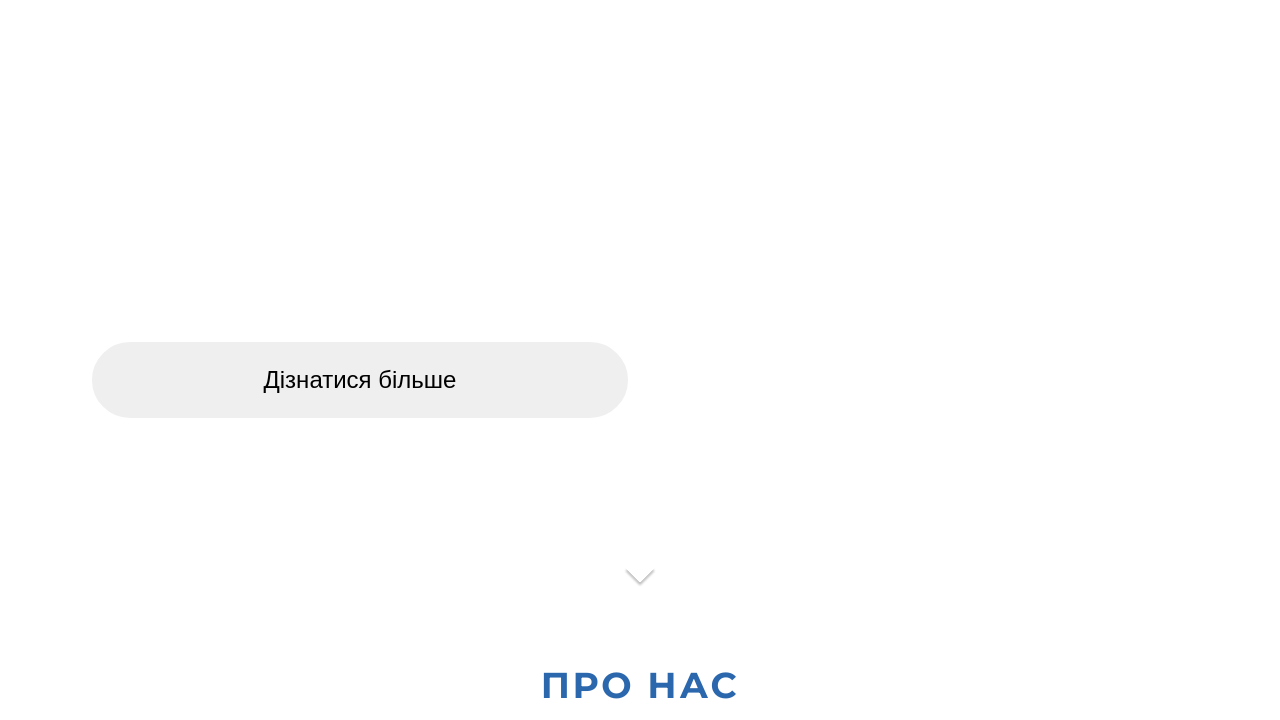
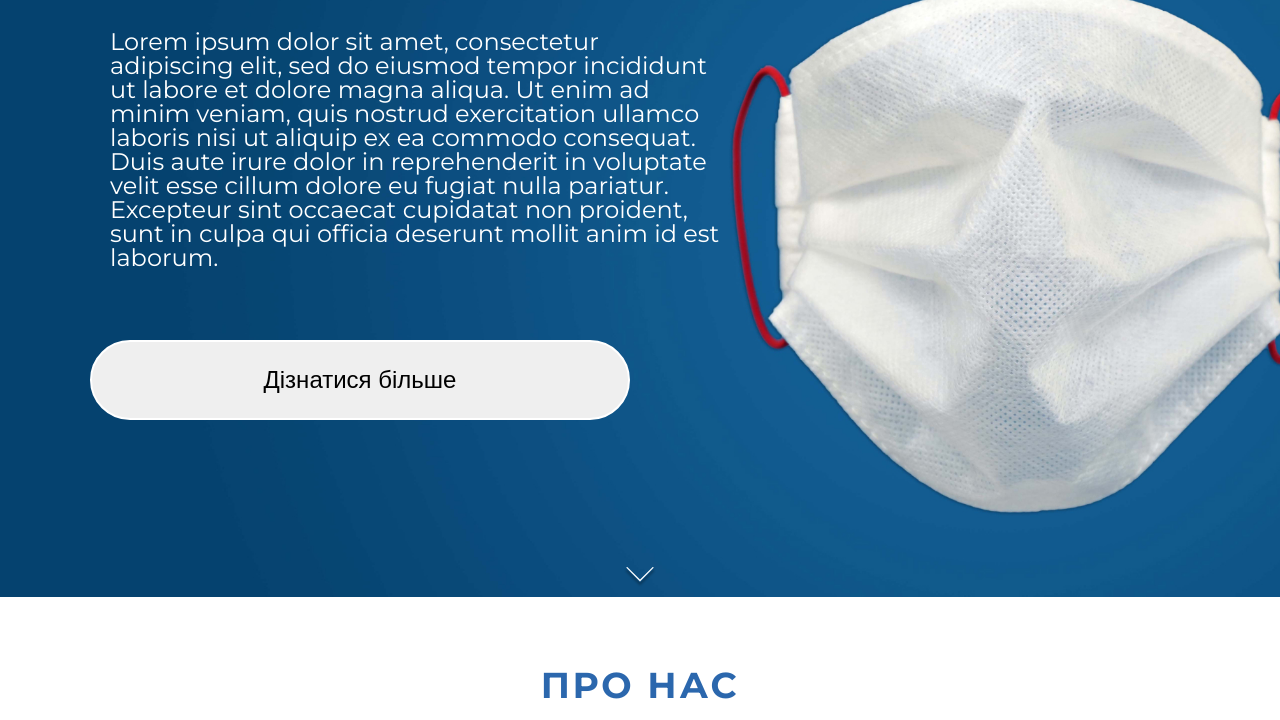
Before and after one commit to k4ak0ss/med-clinic.github.io, a plain HTML site: page index.html in a window 1280 px wide. Shown: the part 273-993 px from the top of the page. Drawn offline with Linux system fonts and the light colour scheme.

Commit message:
Update style.css

```diff
--- a/style/style.css
+++ b/style/style.css
@@ -156,7 +156,7 @@ main .intro {
   -webkit-box-direction: normal;
       -ms-flex-direction: column;
           flex-direction: column;
-  background: center/cover no-repeat url(img/intro.jpg);
+  background: center/cover no-repeat url(../img/intro.jpg);
   -ms-flex-pack: distribute;
       justify-content: space-around;
   -webkit-box-align: center;
```
